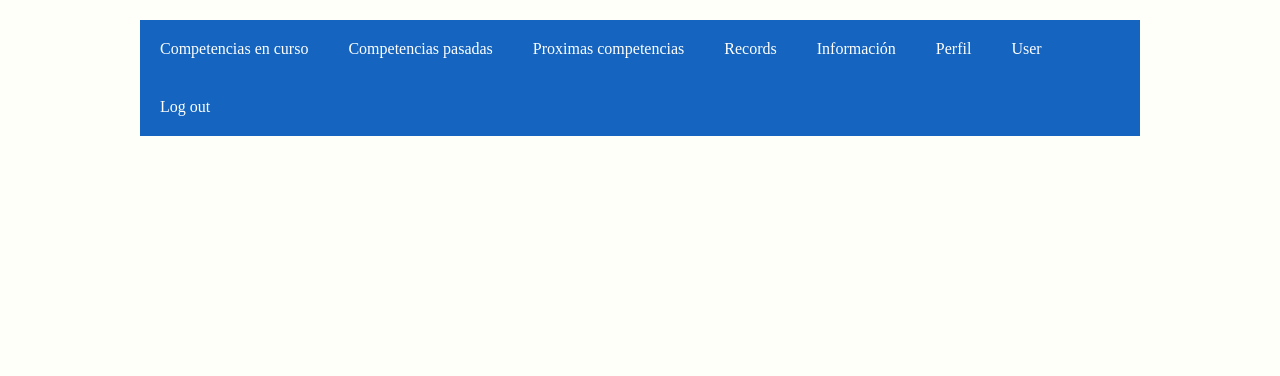
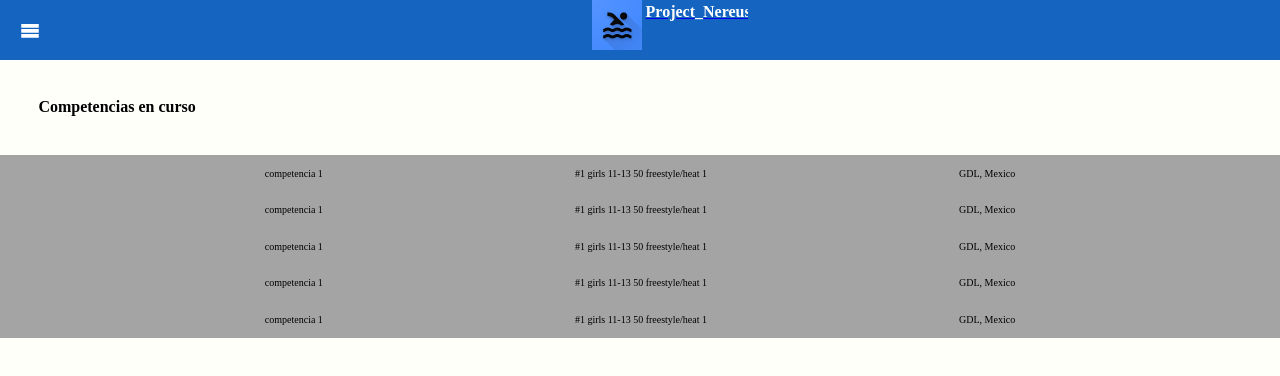
Before and after one commit to TheRaven0/WEB-I_Proyecto_final, a plain HTML site: page mobile/index.html in a window 1280 px wide. Drawn offline with nearby package versions, Linux system fonts and the light colour scheme; files whose address does not match are found by name.

Commit message:
Se arreglo el index para movil

```diff
--- a/mobile/index.css
+++ b/mobile/index.css
@@ -7,88 +7,93 @@ body {
 	background:#FFFFFA;
 }
 
+.flex-container {
+	padding: 0;
+	margin: 0;
+	list-style: none;
+	display: flex;
+  }
+
 header {
 	width:100%;
-}
-
-header nav {
-	width:90%;
-	max-width:1000px;
-	margin:20px auto;
+	height:auto;
+	overflow:hidden;
 	background:#1565C0;
 }
 
-.menu_bar {
-	display:none;
+.header a{
+	float: left;
+	overflow:hidden;
+	align-items: center;
 }
 
-header nav ul {
-	overflow:hidden;
-	list-style:none;
+.bod{
+	float: left;
+	height: 100%;
 }
 
-header nav ul li {
-	float:left;
+.center {
+	justify-content: center;
+
+}
+.space-evenly {
+	justify-content: space-evenly;
+  }
+
+.header .bt-menu {
+	display:block;
+	padding:20px;
+	background:#1565C0;
+	color:#fff;
+	text-decoration:none;
+	font-weight: bold;
+	font-size:20px;
+	-webkit-box-sizing:border-box;
+	-moz-box-sizing:border-box;
+	box-sizing:border-box;
 }
 
-header nav ul li a {
+header h4{
+	padding: 15%;
+	padding-left: 0%;
+	color:#fff;
+	text-decoration:none;
+}
+
+nav {
+	width:80%;
+	height:100%;
+	left:-100%;
+	margin:0;
+	position: fixed;
+	background:#1565C0;
+}
+
+nav ul li {
+	display:block;
+	float:none;
+	border-bottom:1px solid rgba(255,255,255, .3);
+}
+
+nav ul li a:hover {
+	background:#037E8C;
+}
+
+nav ul li a {
 	color:#fff;
 	padding:20px;
 	display:block;
 	text-decoration:none;
 }
 
-header nav ul li span {
-	margin-right:10px;
+.com{
+	background-color: #A4A4A4;
+	padding: 1%;
 }
 
-header nav ul li a:hover {
-	background:#037E8C;
+.com p{
+	font-size: 10px;
 }
-
-section {
-	padding:20px;
+body h4{
+	padding: 3%;
 }
-
-@media screen and (max-width:800px ) {
-	header nav {
-		width:80%;
-		height:100%;
-		left:-100%;
-		margin:0;
-		position: fixed;
-	}
-
-	header nav ul li {
-		display:block;
-		float:none;
-		border-bottom:1px solid rgba(255,255,255, .3);
-	}
-
-	.menu_bar {
-		display:block;
-		width:100%;
-		background:#ccc;
-	}
-
-	.menu_bar .bt-menu {
-		display:block;
-		padding:20px;
-		background:#1565C0;
-		color:#fff;
-		text-decoration:none;
-		font-weight: bold;
-		font-size:25px;
-		-webkit-box-sizing:border-box;
-		-moz-box-sizing:border-box;
-		box-sizing:border-box;
-	}
-
-    .barra{
-        float: left;
-    }
-	.menu_bar span {
-		float:left;
-		font-size:40px;
-	}
-}
--- a/mobile/index.html
+++ b/mobile/index.html
@@ -10,16 +10,16 @@
     </head>
 
     <body>
-        <header>
-
-                <div class="menu_bar">
-                        <div class="bt-menu">
+        <header class="header">
                 <a href="#" class="bt-menu" ><span class="icon-menu"></span></a>
+                <div class="flex-container center">
+                    <span>
                         <a href="index.html"><img src="../imagenes/logo.png" border="0" width="50" height="50" alt="Logo de la organización."></a>
                         <a href="index.html"><h4>Project_Nereus</h4></a>
+                    </span>
                 </div>
-                    </div>
-
+        </header>
+        <div class="bod">
             <nav>
                 <ul>
                     <li><a href="#">Competencias en curso</a></li>
@@ -32,7 +32,50 @@
                     <li><a href="#">Log out</a></li>
                 </ul>
             </nav>
-            </header>
+        </div>
+            <h4>
+                Competencias en curso
+            </h4>
+            <div class="com" >
+            <a class="flex-container space-evenly" ref="#">
+
+                        <p>competencia 1</p>
+                        <p>#1 girls 11-13 50 freestyle/heat 1</p>
+                        <p>GDL, Mexico</p>
+            </a>
+            </div>
+            <div class="com" >
+            <a class="flex-container space-evenly" ref="#">
+
+                        <p>competencia 1</p>
+                        <p>#1 girls 11-13 50 freestyle/heat 1</p>
+                        <p>GDL, Mexico</p>
+            </a>
+            </div>
+            <div class="com" >
+                    <a class="flex-container space-evenly" ref="#">
+
+                                <p>competencia 1</p>
+                                <p>#1 girls 11-13 50 freestyle/heat 1</p>
+                                <p>GDL, Mexico</p>
+                    </a>
+            </div>
+            <div class="com" >
+                    <a class="flex-container space-evenly" ref="#">
+
+                                <p>competencia 1</p>
+                                <p>#1 girls 11-13 50 freestyle/heat 1</p>
+                                <p>GDL, Mexico</p>
+                    </a>
+                    </div>
+                    <div class="com" >
+                            <a class="flex-container space-evenly" ref="#">
+
+                                        <p>competencia 1</p>
+                                        <p>#1 girls 11-13 50 freestyle/heat 1</p>
+                                        <p>GDL, Mexico</p>
+                            </a>
+                            </div>
             <script src="http://code.jquery.com/jquery-latest.js"></script>
             <script src="index.js"></script>
     </body>
```
Also changed, not shown: Competencias.html (+4 -4 lines). Lines whose indentation alone changed are shown as unchanged.
